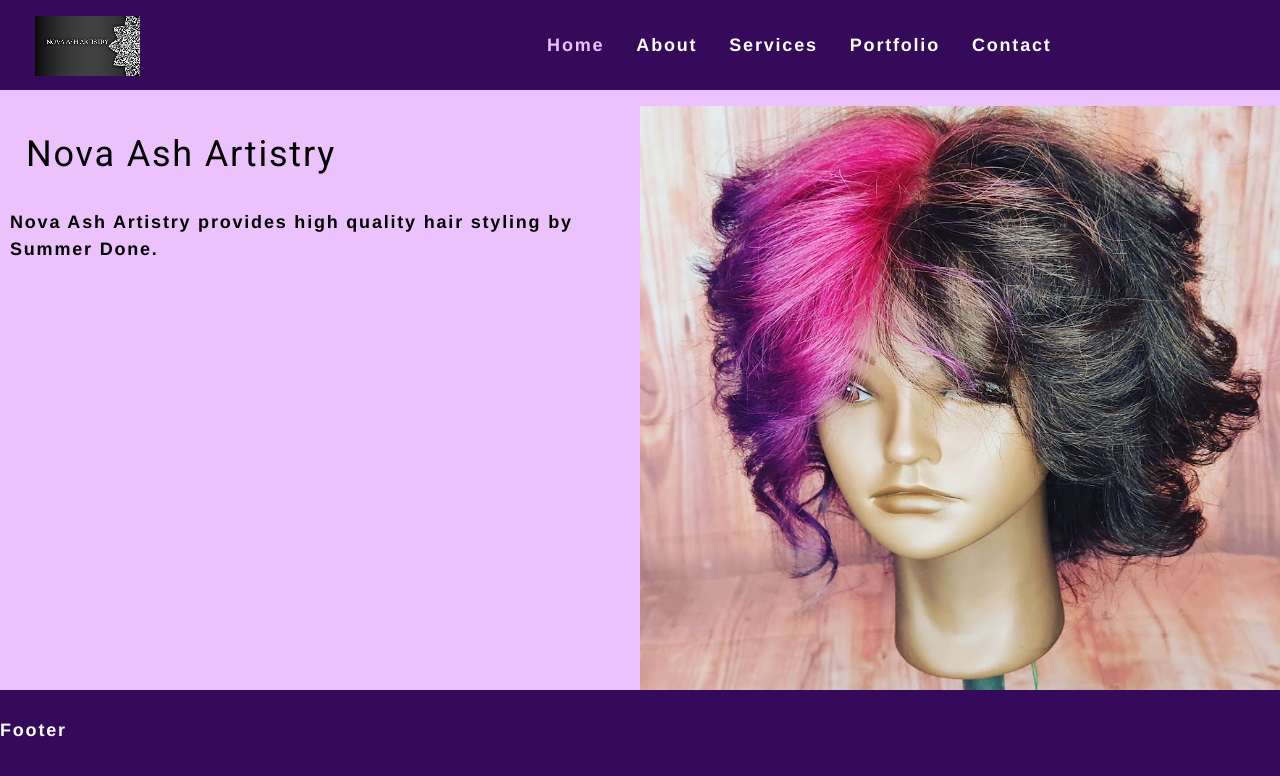
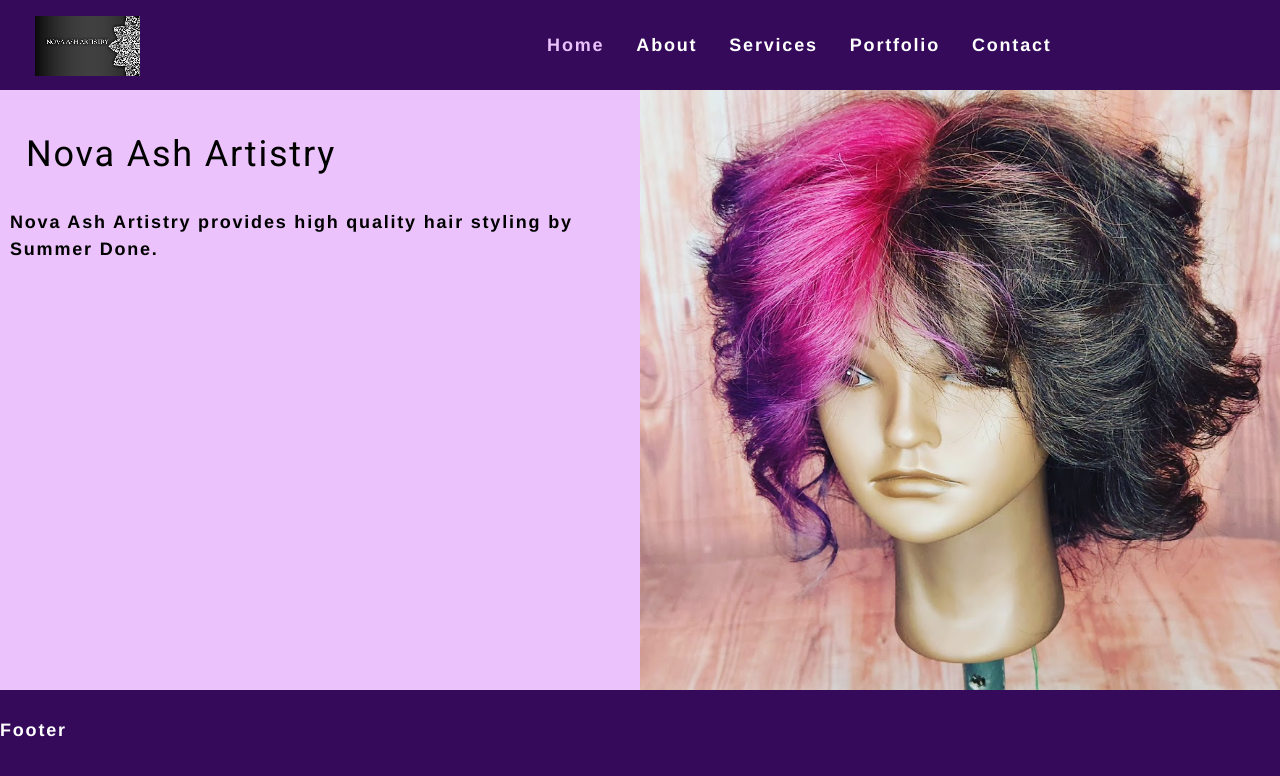
Before and after one commit to bdoneq7/novaashartistry, a React (Create React App) app: page / in a window 1280 px wide. Shown: the top 776 px of the page. Built offline with nearby package versions, Linux system fonts and the light colour scheme.

Commit message:
updated home styles

```diff
--- a/src/components/Home/index.js
+++ b/src/components/Home/index.js
@@ -17,7 +17,7 @@ function Home(props) {
 
 
       <div className="rightsection">
-      <img src={hair} className="my-2" style={{ width: "100%", height: "100%" }} alt="Hair Color Example" title="Hair Color Example" />
+      <img src={hair} style={{ width: "100%", height: "100%" }} alt="Hair Color Example" title="Hair Color Example" />
 
       </div>
 
```
